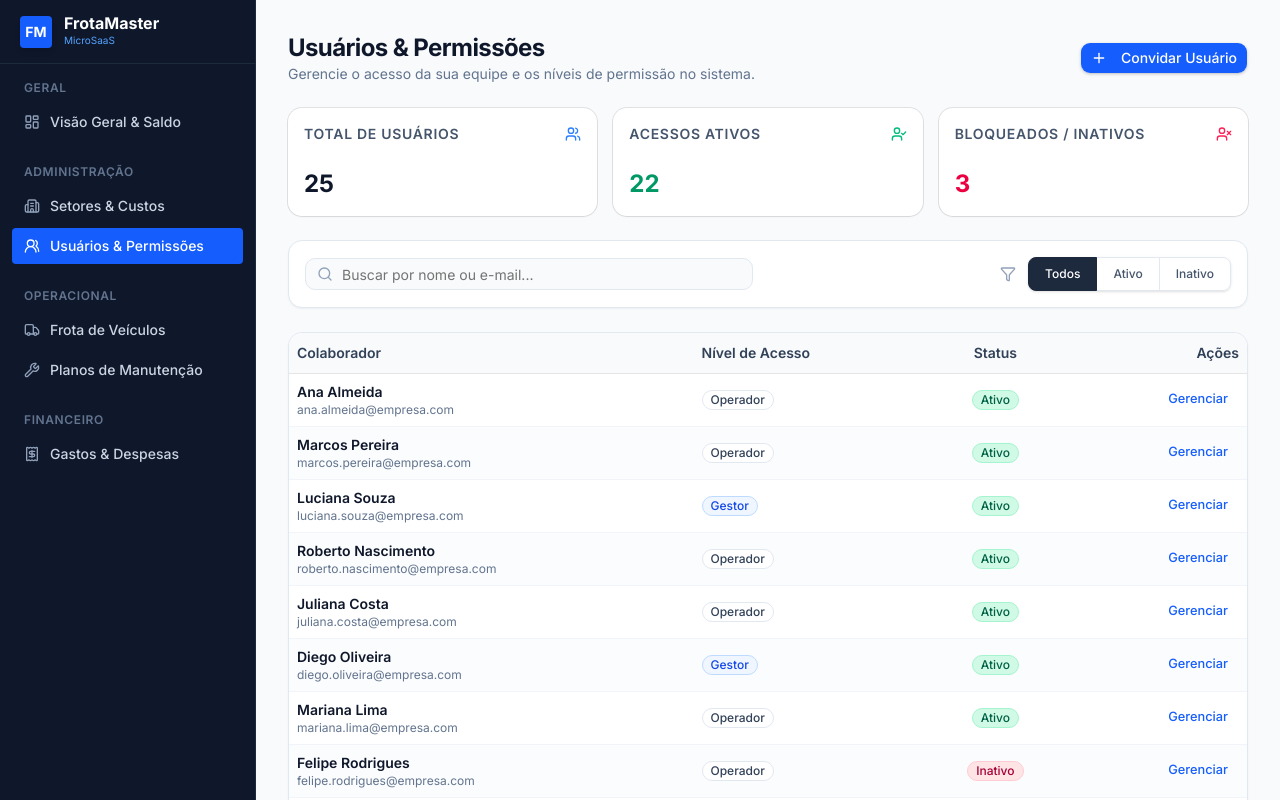
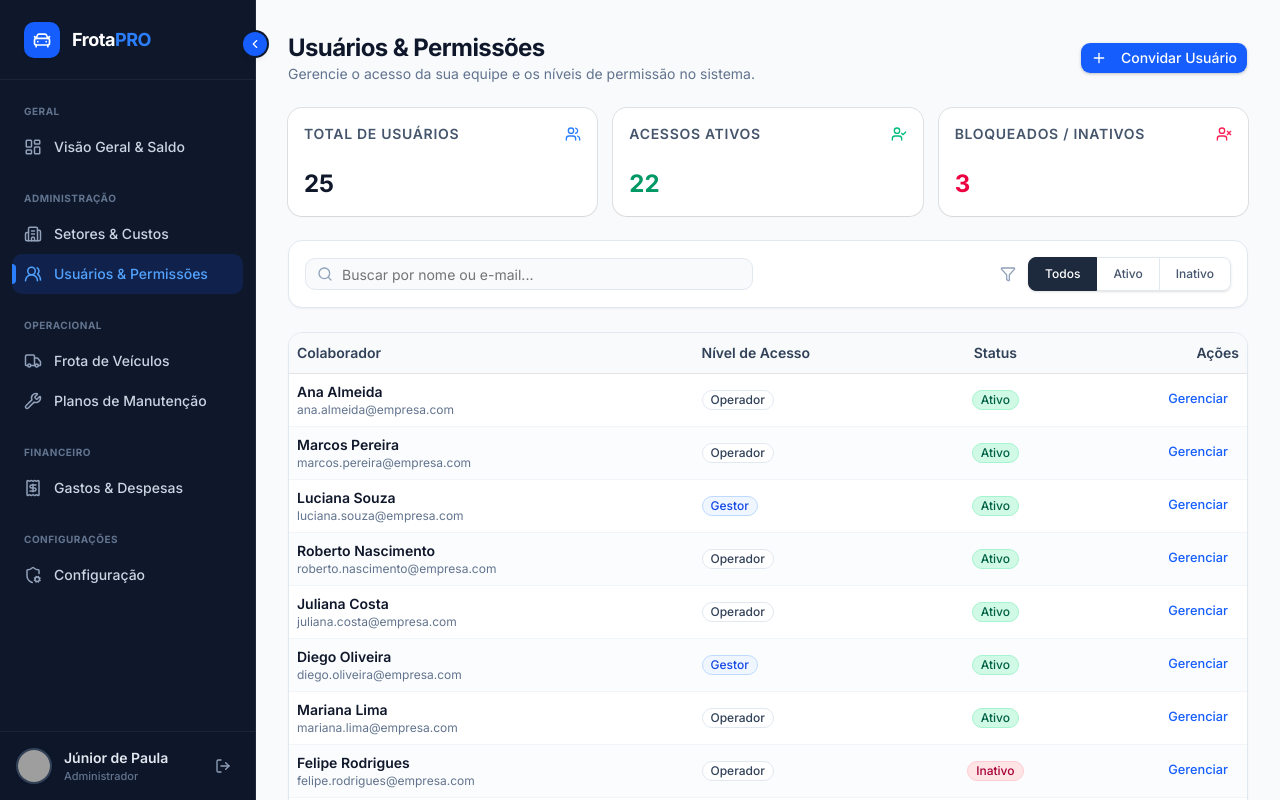
Before and after one commit to devjuniordepaula/gerenciamentodefrota, a Next.js app: page /usuarios in a window 1280 px wide. Built offline with nearby package versions, Linux system fonts and the light colour scheme; grey boxes are pictures that could not be loaded.

Commit message:
feat: configuracao do sidebar

```diff
--- a/src/app/layout.tsx
+++ b/src/app/layout.tsx
@@ -1,98 +1,39 @@
-'use client'
+import type { Metadata } from "next";
+import { Inter } from "next/font/google";
+import "./globals.css";
+import { Sidebar } from "@/components/Sidebar"; // Ajuste o caminho se necessário
 
-import { Inter } from "next/font/google";
-import { usePathname } from "next/navigation";
-import Link from "next/link";
-import { LayoutDashboard, Building2, Users2, Truck, Wrench, Receipt } from "lucide-react";
-import "./globals.css";
-
+// Fonte recomendada para SaaS
 const inter = Inter({ subsets: ["latin"] });
 
-function Sidebar() {
-  const pathname = usePathname();
-
-  const navGroups = [
-    {
-      title: "Geral",
-      items: [{ id: '/painel', label: 'Visão Geral & Saldo', icon: LayoutDashboard }]
-    },
-    {
-      title: "Administração",
-      items: [
-        { id: '/setores', label: 'Setores & Custos', icon: Building2 },
-        { id: '/usuarios', label: 'Usuários & Permissões', icon: Users2 },
-      ]
-    },
-    {
-      title: "Operacional",
-      items: [
-        { id: '/veiculos', label: 'Frota de Veículos', icon: Truck },
-        { id: '/planos', label: 'Planos de Manutenção', icon: Wrench },
-      ]
-    },
-    {
-      title: "Financeiro",
-      items: [
-        { id: '/despesas', label: 'Gastos & Despesas', icon: Receipt },
-      ]
-    }
-  ];
-
-  return (
-    <aside className="w-64 bg-slate-900 text-slate-300 flex flex-col shrink-0 border-r border-slate-800">
-      <div className="h-16 px-5 flex items-center gap-3 border-b border-slate-800">
-        <div className="w-8 h-8 rounded bg-blue-600 text-white flex items-center justify-center font-bold text-sm shadow-md">FM</div>
-        <div className="flex flex-col">
-          <span className="font-bold text-white text-base leading-none">FrotaMaster</span>
-          <span className="text-[10px] text-blue-400 font-mono mt-0.5">MicroSaaS</span>
-        </div>
-      </div>
-      <nav className="flex-1 overflow-y-auto px-3 py-4 space-y-6">
-        {navGroups.map((group, idx) => (
-          <div key={idx} className="space-y-1">
-            <h4 className="px-3 text-xs font-semibold text-slate-500 uppercase tracking-wider mb-2">{group.title}</h4>
-            {group.items.map((item) => {
-              const Icon = item.icon;
-              const isActive = pathname === item.id || pathname.startsWith(`${item.id}/`);
-              return (
-                <Link key={item.id} href={item.id} className={`w-full flex items-center gap-2.5 px-3 py-2 text-sm font-medium rounded transition-colors ${isActive ? 'bg-blue-600 text-white' : 'hover:bg-slate-800 hover:text-white'}`}>
-                  <Icon className={`w-4 h-4 shrink-0 ${isActive ? 'text-white' : 'text-slate-400'}`} />
-                  <span className="truncate">{item.label}</span>
-                </Link>
-              );
-            })}
-          </div>
-        ))}
-      </nav>
-    </aside>
-  );
-}
+export const metadata: Metadata = {
+  title: "FrotaPRO | Gestão de Frotas",
+  description: "MicroSaaS para gestão inteligente de frota e custos.",
+};
 
 export default function RootLayout({
   children,
 }: Readonly<{
   children: React.ReactNode;
 }>) {
-  const pathname = usePathname();
-  const isAuthPage = pathname === '/login' || pathname === '/';
+  return (
+    <html lang="pt-BR" suppressHydrationWarning>
+      <body className={`${inter.className} bg-slate-50 text-slate-900 antialiased`}>
+        {/* Container principal (Impede rolagem da tela inteira, rola apenas o main) */}
+        <div className="flex h-screen w-full overflow-hidden">
 
-  return (
-    <html lang="pt-BR">
-      <body className={inter.className}>
-        {isAuthPage ? (
-          children
-        ) : (
-          <div className="flex h-screen w-full bg-slate-50 overflow-hidden text-slate-900 font-sans">
-            <Sidebar />
-            <div className="flex-1 flex flex-col min-w-0 overflow-hidden">
-              <main className="flex-1 overflow-y-auto p-4 md:p-6 lg:p-8 scroll-smooth">
-                <div className="max-w-7xl mx-auto animate-in fade-in duration-500">
-                  {children}
-                </div>
-              </main>
+          {/* Menu Lateral (Desktop) */}
+          <Sidebar />
+
+          {/* Área Principal de Conteúdo */}
+          <main className="flex-1 overflow-y-auto scroll-smooth">
+            {/* O padding é aplicado aqui para manter a respiração das páginas */}
+            <div className="p-4 md:p-8 max-w-[1600px] mx-auto">
+              {children}
             </div>
-          </div>
-        )}
+          </main>
+
+        </div>
       </body>
     </html>
   );
--- a/src/components/Sidebar.tsx
+++ b/src/components/Sidebar.tsx
@@ -5,7 +5,7 @@ import Link from 'next/link';
 import { usePathname } from 'next/navigation';
 import {
   LayoutDashboard, Truck, Building2, Receipt,
-  Wrench, Users2, LogOut, ChevronLeft, ChevronRight, CarFront
+  Wrench, Users2, LogOut, ChevronLeft, ChevronRight, CarFront, ShieldCogCorner
 } from 'lucide-react';
 import { Avatar, AvatarFallback, AvatarImage } from '@/components/ui/avatar';
 import { Button } from '@/components/ui/button';
@@ -34,6 +34,12 @@ const navGroups = [
     title: "Financeiro",
     items: [
       { id: '/despesas', label: 'Gastos & Despesas', icon: Receipt },
+    ]
+  },
+  {
+    title: "Configurações",
+    items: [
+      { id: '/configuracoes', label: 'Configuração', icon: ShieldCogCorner },
     ]
   }
 ];
--- a/src/components/layout/AppLayout.tsx
+++ b/src/components/layout/AppLayout.tsx
@@ -2,7 +2,7 @@
 
 import React from 'react';
 import { usePathname } from 'next/navigation';
-import { Sidebar } from '@/components/Sidebar'
+import { Sidebar } from '@/components/layout/Sidebar'
 export function AppLayout({ children }: { children: React.ReactNode }) {
   const pathname = usePathname();
 
```
